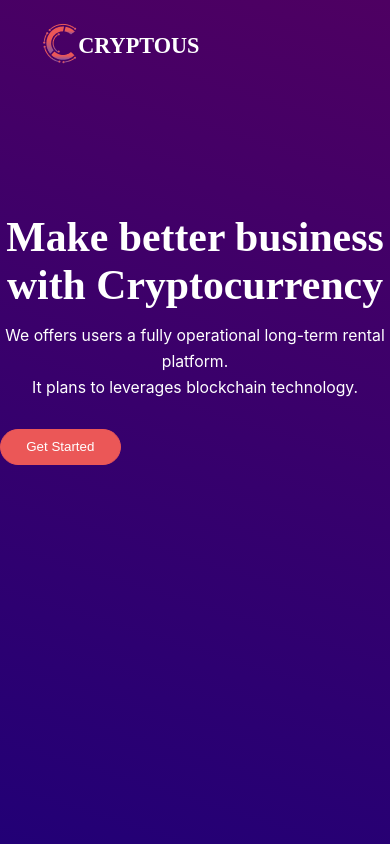
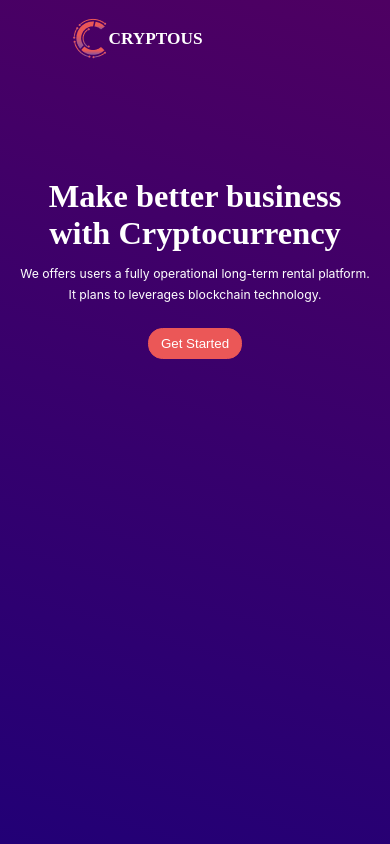
Before and after one commit to jummie-jk/Crypto-website, a React (Create React App) app: page / in a window 390 px wide. Shown: the top 844 px of the page. Built offline with nearby package versions, Linux system fonts and the light colour scheme; no server answers.

Commit message:
Smaller screen responsiveness

```diff
--- a/src/Components/AboutUs/AboutUs.js
+++ b/src/Components/AboutUs/AboutUs.js
@@ -1,5 +1,5 @@
 import React from "react";
-import iconA from "../../images/iconb.svg"
+import iconA from "../../images/icon.svg"
 import iconB from "../../images/iconb.svg"
 import iconC from "../../images/iconc.svg"
 const AboutUs = () => {
--- a/src/Stylesheet/btn.css
+++ b/src/Stylesheet/btn.css
@@ -56,4 +56,8 @@
     .hide-button {
       display: none;
     }
+    .btn-secondary {
+      width: 13rem;
+      margin: 0 auto;
+    }
   }
--- a/src/Stylesheet/index.css
+++ b/src/Stylesheet/index.css
@@ -72,11 +72,14 @@ ul {
   .hide-mobile{
     display: none;
   }
+  .hero--text p {
+   padding-bottom: 5rem;
+  }
 
 }
 @media screen and (min-width: 321px) and (max-width: 480px) {
   .hero--Section {
-    background-color: ( #220076);
+    background-color:  #220076;
     height: 100vh;
   }
   .hide-mobile{
@@ -84,20 +87,14 @@ ul {
   }
   .hero--text {
     margin-top: 15rem;
-    color: white;
     font-style: normal;
   }
   .hero--text--main {
-    font-family: Poppins;
-    font-size: 5rem;
-    font-style: normal;
-    font-weight: 700;
+    font-size: 4rem;
   }
   .hero--text p {
-    font-family: Inter;
     font-size: 1.7rem;
-    font-weight: 400;
-    line-height: 2.8rem;
+    padding-bottom: 3rem;
   }
   .hero--content {
     display: flex;
@@ -111,3 +108,12 @@ ul {
     font-style: normal;
 }
 }
+@media screen and (max-width: 400px) {
+  html {
+    font-size: 45%;
+  }
+  .hero--text p {
+    font-size: 1.7rem;
+    padding-bottom: 3rem;
+  }
+}
--- a/src/Stylesheet/phone.css
+++ b/src/Stylesheet/phone.css
@@ -82,7 +82,7 @@
   }
   .phone-image{
     height: 30rem ;
-    width: 26rem;
+    width: 28rem;
   }
   .phone-section{
     background: #1b004e;
--- a/src/Stylesheet/subscribe.css
+++ b/src/Stylesheet/subscribe.css
@@ -63,7 +63,7 @@
         display: flex;
         justify-items: center;
         margin-bottom: 3rem;
-        margin-left: 3rem;
+        /* margin-left: 4rem; */
 
     }
   }
```
Also changed, not shown: src/images/iconn.png (added).
